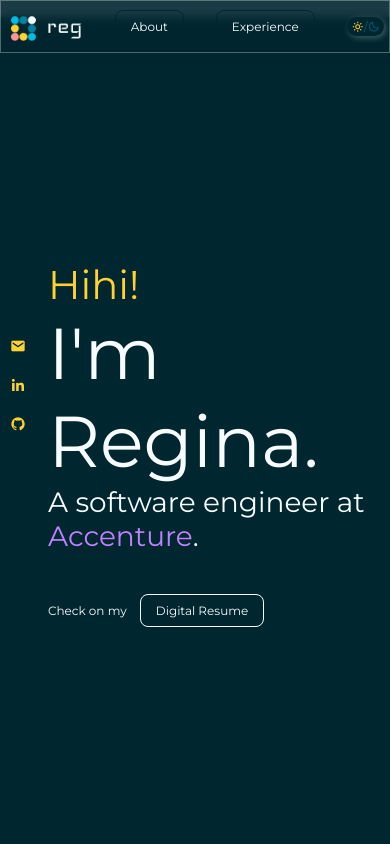
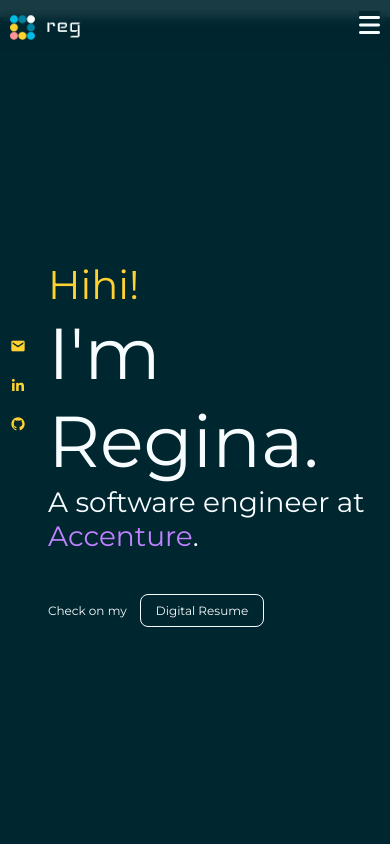
Before and after one commit to l-reginamh/portfolio, a React (Create React App) app: page / in a window 390 px wide. Shown: the top 844 px of the page. Built offline with nearby package versions, Linux system fonts and the light colour scheme; the HTML template or start-up script is replaced by a standard one; a web font is replaced by a local one.

Commit message:
responsive navbar

```diff
--- a/public/index.html
+++ b/public/index.html
@@ -13,9 +13,10 @@
     <link rel="manifest" href="%PUBLIC_URL%/manifest.json" />
     <title>Regina | Portfolio</title>
     <link href='https://unpkg.com/boxicons@2.1.4/css/boxicons.min.css' rel='stylesheet'>
+    <link rel="stylesheet" href="https://cdnjs.cloudflare.com/ajax/libs/font-awesome/6.2.0/css/all.min.css" integrity="sha512-xh6O/CkQoPOWDdYTDqeRdPCVd1SpvCA9XXcUnZS2FmJNp1coAFzvtCN9BmamE+4aHK8yyUHUSCcJHgXloTyT2A==" crossorigin="anonymous" referrerpolicy="no-referrer" />
   </head>
   <body>
+    <div id="root"></div>
     <noscript>You need to enable JavaScript to run this app.</noscript>
-    <div id="root"></div>
   </body>
 </html>
--- a/src/App.css
+++ b/src/App.css
@@ -2,7 +2,7 @@
 
 :root {
   --background: #F7FDFE;
-  --background-opacity: rgba(247, 253, 254, 0.01);
+  --background-opacity: rgba(247, 253, 254, 0.5);
   --text-primary: #004E60;
   --text-primary-opacity: rgba(0, 78, 96, 0.1);
   --text-highlight-primary: #00BCE5;
--- a/src/components/header/Header.jsx
+++ b/src/components/header/Header.jsx
@@ -2,31 +2,60 @@ import React from 'react';
 import "./header.css";
 import logo from "../../assets/images/logo-text.png";
 import logoDark from "../../assets/images/logo-text-dark.png";
+import { useState } from 'react';
 
 const Header = (props) => {
+    const [click, setClick] = useState(false);
+    const handleClick = () => {
+        setClick(!click);
+    }
     return (
         <header className='header'>
-            <nav className='nav container'>
-                <a href='index.html' className='nav_logo'>
+            <nav className='nav'>
+                <a href='index.html' className='nav-logo'>
                     <img src={props.theme == 'light' ? logo : logoDark} alt="reg" />
                 </a>
-                <div className='nav_menu'>
-                    <ul className='nav_list'>
-                        <li className='nav_item'>
-                            <a href="#about" className='nav_link'>About</a>
+                <div className='nav-menu'>
+                    <ul className='nav-list'>
+                        <li className='nav-item'>
+                            <a href="#about" className='nav-link'>About</a>
                         </li>
-                        <li className='nav_item'>
-                            <a href="#experience" className='nav_link'>Experience</a>
+                        <li className='nav-item'>
+                            <a href="#experience" className='nav-link'>Experience</a>
                         </li>
-                        {/* <li className='nav_item'>
-                            <a href="#project" className='nav_link'>Project</a>
+                        {/* <li className='nav-item'>
+                            <a href="#project" className='nav-link'>Project</a>
                         </li> */}
-                        <li className='nav_item'>
-                            <button type='button' className='theme_toggle' onClick={() => props.themeChange()}><i class='bx bx-sun sunlight'></i>/<i class='bx bx-moon moonlight'></i></button>
+                        <li className='nav-item'>
+                            <button type='button' className='theme-toggle' onClick={() => props.themeChange()}><i class='bx bx-sun sunlight'></i>/<i class='bx bx-moon moonlight'></i></button>
                         </li>
                     </ul>
                 </div>
             </nav>
+            <nav className='nav-mobile'>
+                <a href='index.html' className='nav-logo'>
+                    <img src={props.theme == 'light' ? logo : logoDark} alt="reg" />
+                </a>
+                <button className="nav-btn">
+                    <i className={click ? "fa-solid fa-xmark" : "fa-solid fa-bars"} onClick={handleClick}></i>
+                </button>
+            </nav>
+                <div className={click ? 'nav-mobile-menu show' : 'nav-mobile-menu hide'}>
+                    <ul className='nav-list'>
+                        <li className='nav-item'>
+                            <a href="#about" className='nav-link'>About</a>
+                        </li>
+                        <li className='nav-item'>
+                            <a href="#experience" className='nav-link'>Experience</a>
+                        </li>
+                        {/* <li className='nav-item'>
+                                <a href="#project" className='nav-link'>Project</a>
+                            </li> */}
+                        <li className='nav-item'>
+                            <button type='button' className='theme-toggle' onClick={() => props.themeChange()}><i class='bx bx-sun sunlight'></i>/<i class='bx bx-moon moonlight'></i></button>
+                        </li>
+                    </ul>
+                </div>
         </header>
     );
 }
--- a/src/components/header/header.css
+++ b/src/components/header/header.css
@@ -4,32 +4,63 @@
     top: 0;
     left: 0;
     z-index: 200;
+}
+
+.nav, .nav-mobile {
+    width: 100%;
+    height: 3.2rem;
+    padding: 0px 10px;
+    justify-content: space-between;
+    align-items: center;
+    /* column-gap: 1rem; */
+    color: var(--text-primary);
     background: var(--background-opacity);
     box-shadow: 0 2px 10px var(--text-primary-opacity);
     backdrop-filter: blur(4.7px);
     -webkit-backdrop-filter: blur(4.7px);
-    border: 1px solid rgba(255, 255, 255, 0.31);
 }
 
 .nav {
-    height: 3.2rem;
     display: flex;
-    justify-content: space-between;
-    align-items: center;
-    column-gap: 1rem;
-    color: var(--text-primary);
 }
 
-.nav_logo {
+.nav-mobile {
+    display: none;
+}
+
+.nav-mobile-menu {
+    display: none;
+    align-items: flex-start;
+    justify-content: center;
+    width: 100%;
+    height: 100vh;
+    z-index: 300;
+    background: var(--background-opacity);
+    box-shadow: 0 2px 10px var(--text-primary-opacity);
+    backdrop-filter: blur(4.7px);
+    -webkit-backdrop-filter: blur(4.7px);
+    font-size: var(--font-size-sm);
+    cursor: pointer;
+}
+
+.nav-mobile-menu .theme-toggle {
+    font-size: var(--font-size-sm);
+}
+
+.nav-mobile-menu ul.nav-list {
+    flex-direction: column;
+}
+
+.nav-logo {
     height: 28px;
 }
 
-.nav_logo img {
+.nav-logo img {
     height: 100%;
     object-fit: cover;
 }
 
-.nav_list {
+.nav-list {
     list-style: none;
     display: flex;
     flex-direction: row;
@@ -37,15 +68,15 @@
     justify-content: space-around;
 }
 
-.nav_item {
+.nav-item {
     margin: 1rem;
 }
 
-.nav_item:last-child {
+.nav-item:last-child {
     margin-right: 0;
 }
 
-.nav_item a {
+.nav-item a {
     text-decoration: none;
     color: var(--text-primary);
     border: 1px solid var(--background);
@@ -53,12 +84,12 @@
     border-radius: 8px;
 }
 
-.nav_item a:hover {
+.nav-item a:hover {
     color: var(--text-highlight-primary);
     border: 1px solid var(--text-highlight-primary);
 }
 
-.theme_toggle {
+.theme-toggle {
     cursor: pointer;
     display: flex;
     align-items: center;
@@ -72,7 +103,7 @@
     color: var(--toggle-color);
 }
 
-.theme_toggle:hover {
+.theme-toggle:hover {
     background-color: var(--toggle-color-hover);
     color: var(--white);
 }
@@ -85,8 +116,33 @@
     color: #005D73;
 }
 
+.nav-btn {
+    background-color: var(--background-opacity);
+    border: none;
+    color: var(--text-primary);
+    font-size: var(--font-size-sm);
+}
+
+.show {
+    display: flex;
+}
+
+.hide {
+    display: none;
+}
+
 @media screen and (max-width: 576px) {
+    .nav, .nav-mobile {
+    }
+
     .nav {
-        padding: 0px 10px;
+        display: none;
+    }
+
+    .nav-mobile {
+        display: flex;
+    }
+
+    .nav-mobile-menu {
     }
 }
```
